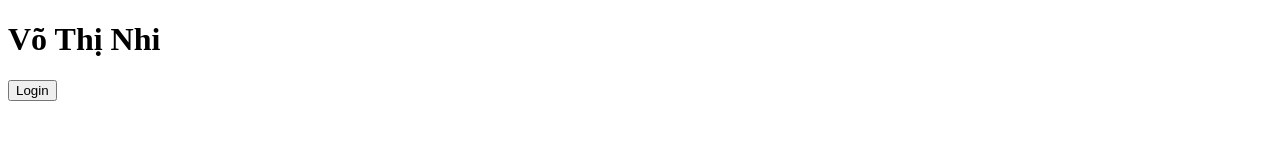
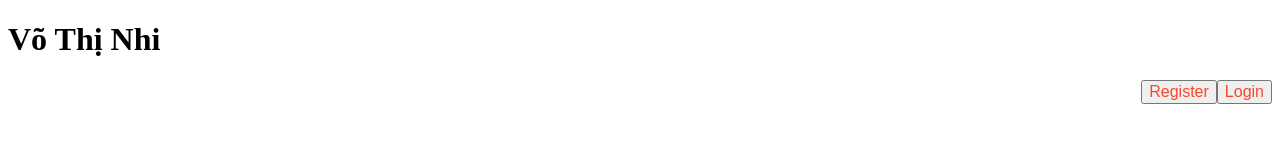
Before and after one commit to nhivo24/HowToUseGit, a plain HTML site: page index.html in a window 1280 px wide. Drawn offline with Linux system fonts and the light colour scheme.

Commit message:
Add README.md

```diff
--- a/index.html
+++ b/index.html
@@ -2,9 +2,18 @@
 <html>
 <head>
 	<title></title>
+	<style type="text/css">
+
+		button{
+		  color: #f6492b;
+		  font-size: 16px;
+		  float: right;
+		}
+	</style>
 </head>
 <body>
 <h1>Võ Thị Nhi</h1>
 <button>Login</button>
+<button>Register</button>
 </body>
 </html>
```
Also changed, not shown: 1 other file.
